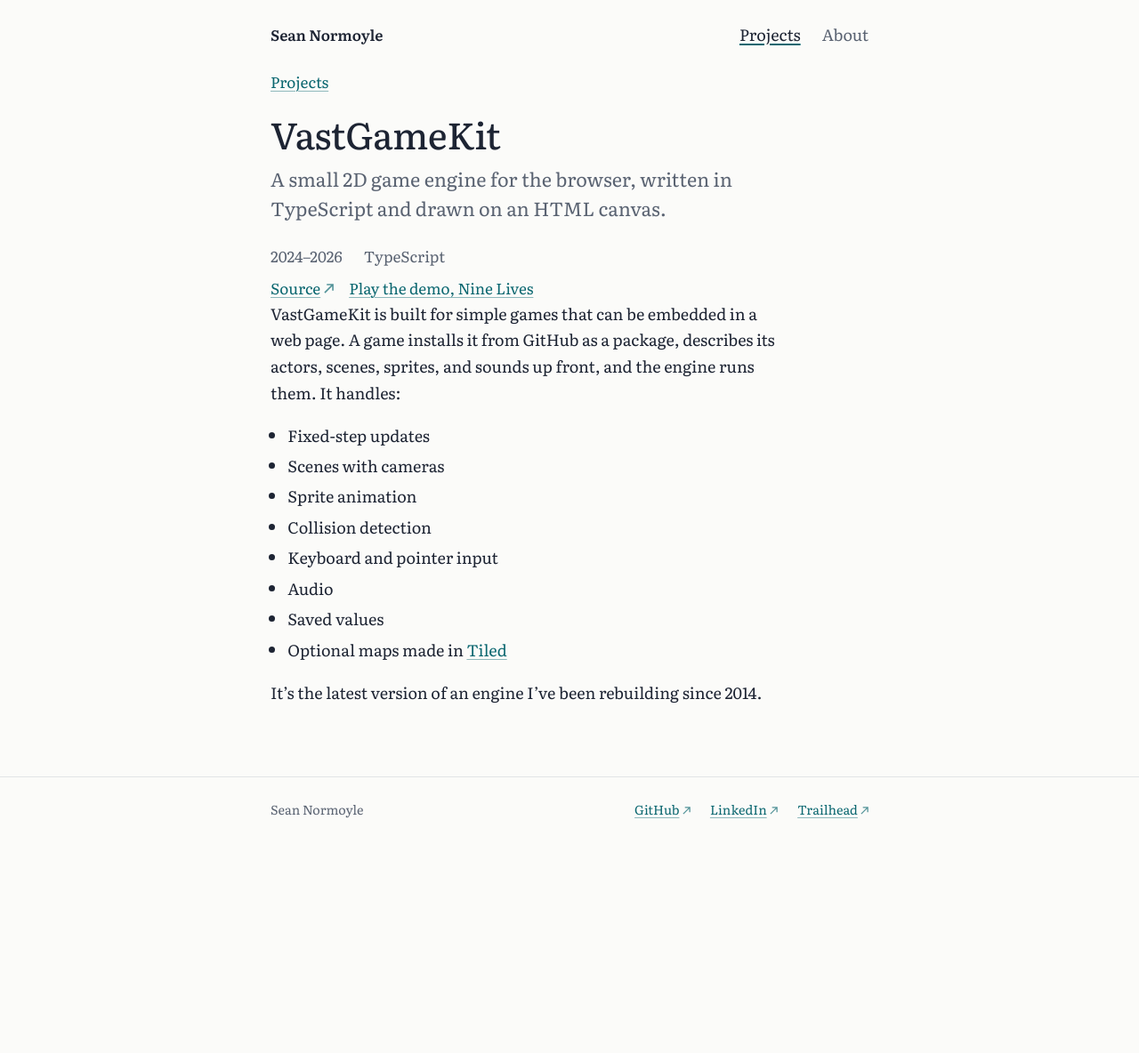
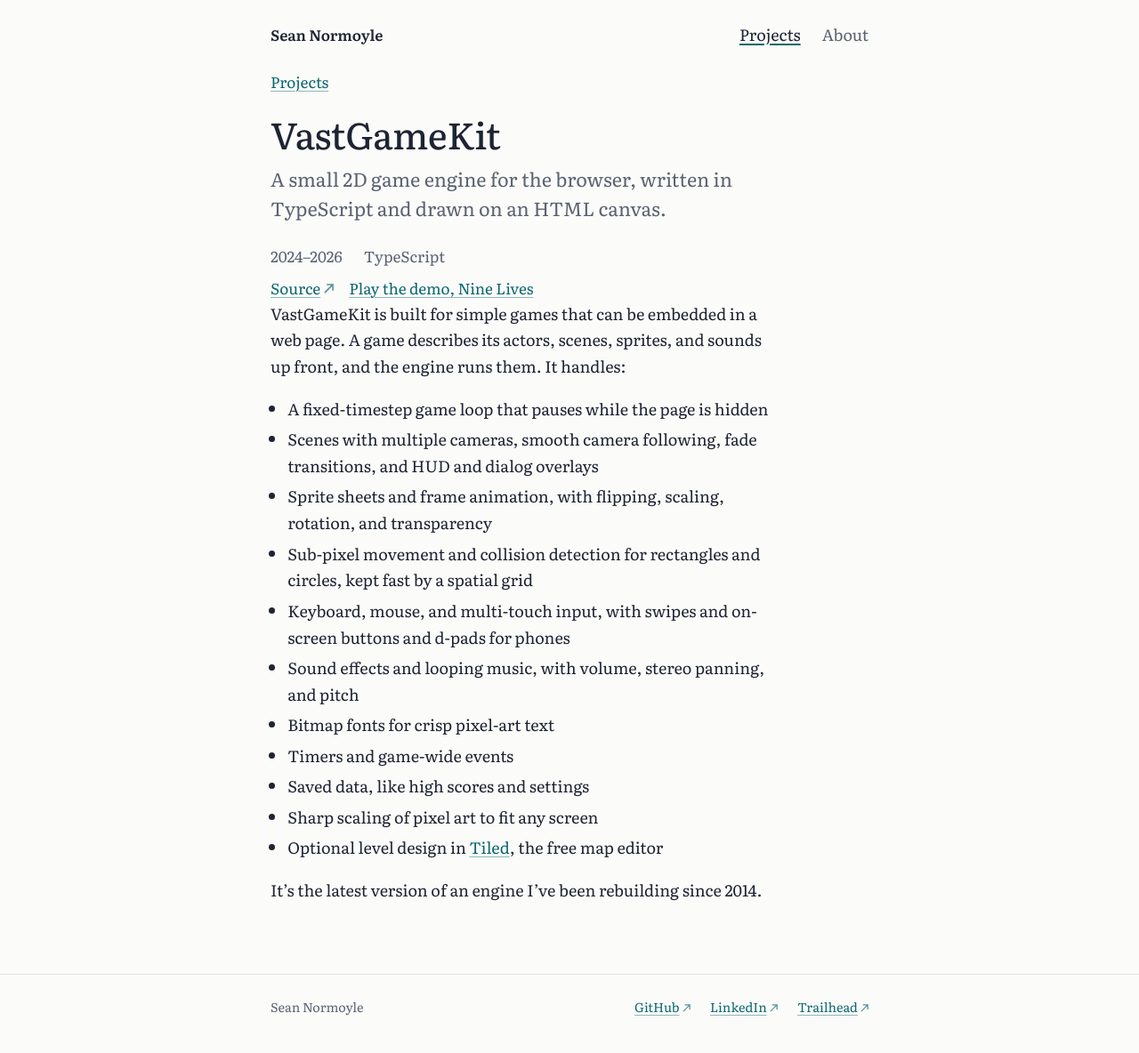
Before and after one commit to Cynicollision/cynicollision.github.io, a Jekyll site: the page built from _tools/vastgamekit.md, in a window 1280 px wide. Shown: the whole page at 89% size. Built offline with Jekyll 4.4.1, drawn with Linux system fonts in a browser that asks for light colours; before the commit the page ends 962 px from its top, so only the background shows below that.

Commit message:
Mention Nine Lives' touch controls, and fill out VastGameKit's features
Co-Authored-By: Claude <noreply@anthropic.com>

```diff
--- a/_tools/vastgamekit.md
+++ b/_tools/vastgamekit.md
@@ -11,15 +11,18 @@ links:
     url: /games/nine-lives/
 ---
 
-VastGameKit is built for simple games that can be embedded in a web page. A game installs it from GitHub as a package, describes its actors, scenes, sprites, and sounds up front, and the engine runs them. It handles:
+VastGameKit is built for simple games that can be embedded in a web page. A game describes its actors, scenes, sprites, and sounds up front, and the engine runs them. It handles:
 
-- Fixed-step updates
-- Scenes with cameras
-- Sprite animation
-- Collision detection
-- Keyboard and pointer input
-- Audio
-- Saved values
-- Optional maps made in [Tiled](https://www.mapeditor.org/){:target="_blank" rel="noopener"}
+- A fixed-timestep game loop that pauses while the page is hidden
+- Scenes with multiple cameras, smooth camera following, fade transitions, and HUD and dialog overlays
+- Sprite sheets and frame animation, with flipping, scaling, rotation, and transparency
+- Sub-pixel movement and collision detection for rectangles and circles, kept fast by a spatial grid
+- Keyboard, mouse, and multi-touch input, with swipes and on-screen buttons and d-pads for phones
+- Sound effects and looping music, with volume, stereo panning, and pitch
+- Bitmap fonts for crisp pixel-art text
+- Timers and game-wide events
+- Saved data, like high scores and settings
+- Sharp scaling of pixel art to fit any screen
+- Optional level design in [Tiled](https://www.mapeditor.org/){:target="_blank" rel="noopener"}, the free map editor
 
 It's the latest version of an engine I've been rebuilding since 2014.
```
Also changed, not shown: _games/nine-lives.md (+1 -1 lines).
